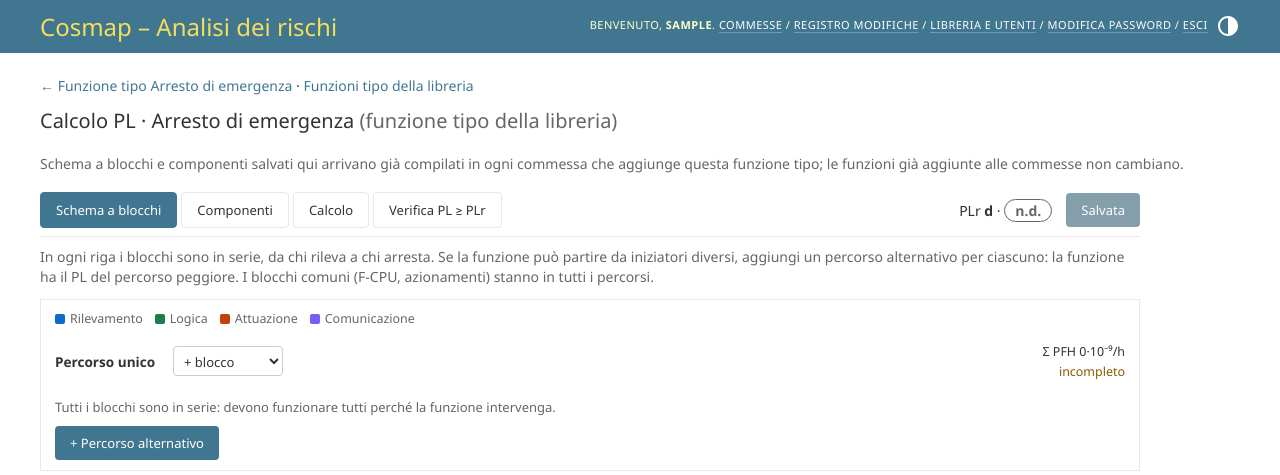
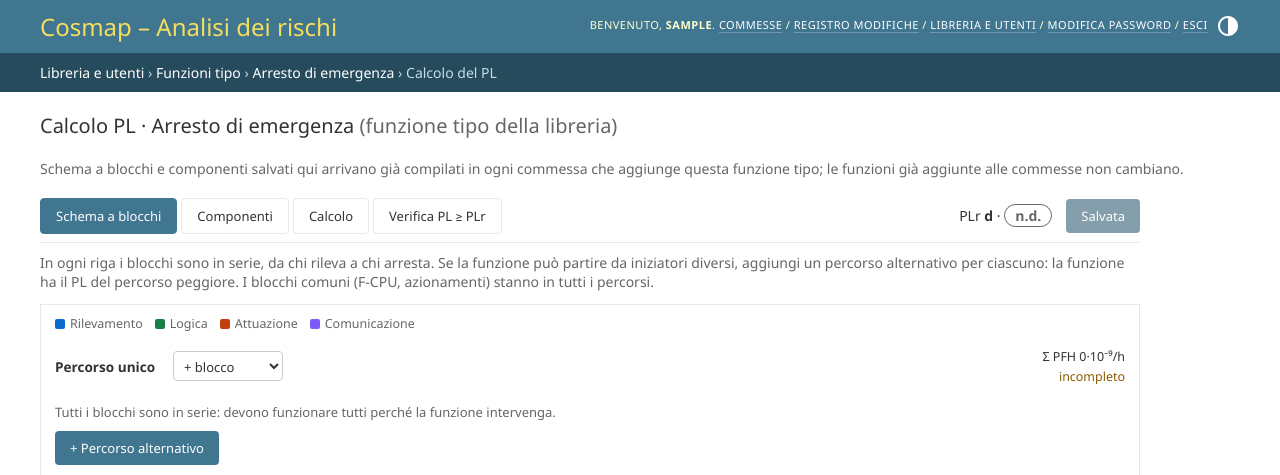
Before and after one commit to MrRight-1973/cosmap-analisi-rischi, a Django app: page /funzioni-tipo/1/calcolo/ in a window 1280 px wide. Shown: the top 475 px of the page. Run offline with Django 5.2, Linux system fonts and the light colour scheme; the visitor is signed in with stand-in values (Sample User, id 1); data comes from the database, SQL or seed files in the repository; data that the repository does not hold is empty.

Commit message:
Percorso della pagina nella fascia blu scura anche nelle pagine delle commesse
Co-Authored-By: Claude Opus 5.5 (1M context) <noreply@anthropic.com>
Claude-Session: https://claude.ai/code/session_01MvMS9hCRebf92ngdXubAAu

```diff
--- /dev/null
+++ b/rischi/templates/rischi/_percorso_commessa.html
@@ -0,0 +1 @@
+{% comment %}Voce del percorso per la commessa della revisione r.{% endcomment %} &rsaquo; <a href="{% url 'analisi_revisione' r.analisi_id r.numero %}{{ ancora }}">Commessa {{ r.analisi.macchina.commessa.numero }} · rev. {{ r.numero }}</a>
--- a/rischi/templates/rischi/analisi.html
+++ b/rischi/templates/rischi/analisi.html
@@ -1,6 +1,7 @@
 {% extends "rischi/base.html" %}
 {% load rischi_extra %}
 {% block titolo %}{{ analisi.macchina.commessa.numero }} rev. {{ revisione.numero }}{% endblock %}
+{% block percorso %} &rsaquo; Commessa {{ analisi.macchina.commessa.numero }} · rev. {{ revisione.numero }}{% endblock %}
 {% block contenuto %}
 {% with m=analisi.macchina c=analisi.macchina.commessa %}
 <div class="intestazione">
--- a/rischi/templates/rischi/applicabilita.html
+++ b/rischi/templates/rischi/applicabilita.html
@@ -1,7 +1,7 @@
 {% extends "rischi/base.html" %}
 {% block titolo %}Applicabilità requisiti{% endblock %}
+{% block percorso %}{% include "rischi/_percorso_commessa.html" with r=revisione %} &rsaquo; Applicabilità dei requisiti{% endblock %}
 {% block contenuto %}
-<p><a href="{% url 'analisi' revisione.analisi_id %}">← Commessa {{ revisione.analisi.macchina.commessa.numero }}, revisione {{ revisione.numero }}</a></p>
 <h1>Applicabilità dei requisiti</h1>
 <p class="sotto">Ogni requisito deve avere almeno una scheda oppure essere segnato come non applicabile con la motivazione.</p>
 <form method="post">{% csrf_token %}
--- a/rischi/templates/rischi/base.html
+++ b/rischi/templates/rischi/base.html
@@ -11,5 +11,9 @@
 </div>
 {% endif %}
 {% endblock %}
-{% block nav-breadcrumbs %}{% endblock %}
+{% comment %}Percorso della pagina nella fascia blu scura sotto il titolo, come nella libreria: ogni voce
+riporta indietro, l'ultima è la pagina aperta. Le pagine aggiungono le loro voci nel blocco "percorso".{% endcomment %}
+{% block nav-breadcrumbs %}{% if user.is_authenticated %}
+<nav aria-label="Percorso"><div class="breadcrumbs">{% block percorso_radice %}<a href="{% url 'elenco_commesse' %}">Commesse</a>{% endblock %}{% block percorso %}{% endblock %}</div></nav>
+{% endif %}{% endblock %}
 {% block content %}{% block contenuto %}{% endblock %}{% endblock %}
--- a/rischi/templates/rischi/elenco_commesse.html
+++ b/rischi/templates/rischi/elenco_commesse.html
@@ -1,5 +1,6 @@
 {% extends "rischi/base.html" %}
 {% block titolo %}Commesse{% endblock %}
+{% block percorso_radice %}Commesse{% endblock %}
 {% block contenuto %}
 <div class="intestazione">
   <h1>Commesse</h1>
--- a/rischi/templates/rischi/funzione.html
+++ b/rischi/templates/rischi/funzione.html
@@ -2,8 +2,8 @@
 {% load rischi_extra static %}
 {% block extrahead %}{{ block.super }}<script src="{% static 'rischi/grafo.js' %}" defer></script>{% endblock %}
 {% block titolo %}{{ funzione.nome|default:"Nuova funzione di sicurezza" }}{% endblock %}
+{% block percorso %}{% include "rischi/_percorso_commessa.html" with r=revisione ancora="#funzioni" %} &rsaquo; {% if funzione.pk %}Funzione «{{ funzione.nome }}»{% else %}Nuova funzione{% endif %}{% endblock %}
 {% block contenuto %}
-<p><a href="{% url 'analisi' revisione.analisi_id %}#funzioni">← Commessa {{ revisione.analisi.macchina.commessa.numero }}, revisione {{ revisione.numero }}</a></p>
 <h1>{% if funzione.pk %}Funzione di sicurezza · {{ funzione.nome }}{% else %}Nuova funzione di sicurezza{% endif %}</h1>
 {% if not modificabile %}<div class="messaggio info">Sola lettura: la revisione è {{ revisione.get_stato_display|lower }} o non hai il ruolo di compilatore.</div>{% endif %}
 <p class="comandi-sezioni"><button type="button" data-sezioni="apri">Apri tutte le sezioni</button> <button type="button" data-sezioni="chiudi">Chiudi tutte</button></p>
--- a/rischi/templates/rischi/macchina.html
+++ b/rischi/templates/rischi/macchina.html
@@ -1,7 +1,7 @@
 {% extends "rischi/base.html" %}{% load rischi_extra %}
 {% block titolo %}Macchina {{ macchina }}{% endblock %}
+{% block percorso %}{% if analisi %} &rsaquo; <a href="{% url 'analisi' analisi.pk %}">Commessa {{ macchina.commessa.numero }}</a>{% endif %} &rsaquo; Dati della macchina{% endblock %}
 {% block contenuto %}
-{% if analisi %}<p><a href="{% url 'analisi' analisi.pk %}">← Commessa {{ macchina.commessa.numero }}</a></p>{% endif %}
 <h1>Dati della macchina</h1>
 <p class="sotto">I dati della macchina compaiono nella dichiarazione UE di conformità; i moduli decidono quali schede della libreria entrano nell'analisi.</p>
 {% if not modificabile %}<div class="messaggio info">Sola lettura: si modificano solo con una revisione in bozza e il ruolo di compilatore.</div>{% endif %}
--- a/rischi/templates/rischi/nuova_commessa.html
+++ b/rischi/templates/rischi/nuova_commessa.html
@@ -1,5 +1,6 @@
 {% extends "rischi/base.html" %}
 {% block titolo %}Nuova commessa{% endblock %}
+{% block percorso %} &rsaquo; Nuova commessa{% endblock %}
 {% block contenuto %}
 <h1>Nuova commessa</h1>
 <form method="post" class="modulo">{% csrf_token %}
--- a/rischi/templates/rischi/prove.html
+++ b/rischi/templates/rischi/prove.html
@@ -2,8 +2,8 @@
 {% load static %}
 {% block extrastyle %}{{ block.super }}<link rel="stylesheet" href="{% static 'rischi/safety/valutazione.css' %}">{% endblock %}
 {% block titolo %}Prove · {{ funzione.nome }}{% endblock %}
+{% block percorso %}{% include "rischi/_percorso_commessa.html" with r=revisione ancora="#funzioni" %} &rsaquo; <a href="{% url 'validazione' revisione.pk %}#prove">Validazione</a> &rsaquo; <a href="{% url 'funzione' funzione.pk %}">Funzione «{{ funzione.nome }}»</a> &rsaquo; Prove di validazione{% endblock %}
 {% block contenuto %}
-<p><a href="{% url 'validazione' revisione.pk %}#prove">← Validazione, commessa {{ revisione.analisi.macchina.commessa.numero }} rev. {{ revisione.numero }}</a> · <a href="{% url 'funzione' funzione.pk %}">Funzione {{ funzione.nome }}</a></p>
 <h1>Prove di validazione · {{ funzione.nome }}</h1>
 <p class="sotto">EN ISO 13849-2. Le prove standard si ricavano dallo schema a blocchi del <a href="{% url 'valutazione_funzione' funzione.pk %}">calcolo del PL</a>: una prova funzionale per percorso, tempo di risposta, reset, poi guasti e cortocircuiti per i blocchi in categoria 2, 3 e 4 e il controllo dei parametri per quelli con PFH da certificato. La funzione è validata quando ogni prova applicabile è OK.</p>
 {% if not modificabile %}<div class="messaggio info">Sola lettura: la validazione è {% if validazione.pk %}{{ validazione.get_stato_display|lower }}{% else %}da compilare{% endif %}{% if validazione.pk and validazione.superata %} in una revisione superata{% endif %} o non hai il ruolo di compilatore.</div>{% endif %}
--- a/rischi/templates/rischi/registro.html
+++ b/rischi/templates/rischi/registro.html
@@ -1,5 +1,6 @@
 {% extends "rischi/base.html" %}
 {% block titolo %}Registro modifiche{% endblock %}
+{% block percorso_radice %}Registro modifiche{% endblock %}
 {% block contenuto %}
 <h1>Registro modifiche</h1>
 <p class="sotto">Ultime 300 modifiche. Il registro non si può modificare né cancellare.</p>
--- a/rischi/templates/rischi/scheda.html
+++ b/rischi/templates/rischi/scheda.html
@@ -2,8 +2,8 @@
 {% load rischi_extra static %}
 {% block extrahead %}{{ block.super }}<script src="{% static 'rischi/scheda.js' %}" defer></script>{% endblock %}
 {% block titolo %}Scheda {{ scheda.codice|default:"nuova" }}{% endblock %}
+{% block percorso %}{% include "rischi/_percorso_commessa.html" with r=revisione %} &rsaquo; Scheda {{ scheda.codice|default:"nuova" }}{% endblock %}
 {% block contenuto %}
-<p><a href="{% url 'analisi' revisione.analisi_id %}">← Commessa {{ revisione.analisi.macchina.commessa.numero }}, revisione {{ revisione.numero }}</a></p>
 <h1>Scheda {{ scheda.codice|default:"nuova" }}{% if scheda.pk %} · {{ scheda.requisito.codice }} {{ scheda.requisito.titolo }}{% endif %}</h1>
 {% if not modificabile %}<div class="messaggio info">Sola lettura: la revisione è {{ revisione.get_stato_display|lower }} o non hai il ruolo di compilatore.</div>{% endif %}
 <form method="post" class="modulo" id="form-scheda">{% csrf_token %}
--- a/rischi/templates/rischi/validazione.html
+++ b/rischi/templates/rischi/validazione.html
@@ -2,9 +2,9 @@
 {% load static %}
 {% block extrastyle %}{{ block.super }}<link rel="stylesheet" href="{% static 'rischi/safety/valutazione.css' %}">{% endblock %}
 {% block titolo %}Validazione · {{ analisi.macchina.commessa.numero }} rev. {{ revisione.numero }}{% endblock %}
+{% block percorso %}{% include "rischi/_percorso_commessa.html" with r=revisione ancora="#funzioni" %} &rsaquo; Validazione delle funzioni di sicurezza{% endblock %}
 {% block contenuto %}
 {% with c=analisi.macchina.commessa v=validazione %}
-<p><a href="{% url 'analisi_revisione' analisi.pk revisione.numero %}#funzioni">← Commessa {{ c.numero }}, revisione {{ revisione.numero }}</a></p>
 <div class="intestazione">
   <div>
     <h1>Validazione delle funzioni di sicurezza</h1>
--- a/rischi/templates/rischi/valutazione.html
+++ b/rischi/templates/rischi/valutazione.html
@@ -2,15 +2,15 @@
 {% load static %}
 {% block extrastyle %}{{ block.super }}<link rel="stylesheet" href="{% static 'rischi/safety/valutazione.css' %}">{% endblock %}
 {% block titolo %}Calcolo PL · {{ funzione.nome }}{% endblock %}
+{% block percorso_radice %}{% if tipo %}<a href="{% url 'admin:index' %}">Libreria e utenti</a> &rsaquo; <a href="{% url 'admin:rischi_funzionetipo_changelist' %}">Funzioni tipo</a> &rsaquo; <a href="{% url 'admin:rischi_funzionetipo_change' tipo.pk %}">{{ tipo.nome }}</a>{% else %}{{ block.super }}{% endif %}{% endblock %}
+{% block percorso %}{% if not tipo %}{% include "rischi/_percorso_commessa.html" with r=revisione ancora="#funzioni" %} &rsaquo; <a href="{% url 'funzione' funzione.pk %}">Funzione «{{ funzione.nome }}»</a>{% endif %} &rsaquo; Calcolo del PL{% endblock %}
 {% block contenuto %}
 {% if tipo %}
-<p><a href="{% url 'admin:rischi_funzionetipo_change' tipo.pk %}">← Funzione tipo {{ tipo.nome }}</a> · <a href="{% url 'admin:rischi_funzionetipo_changelist' %}">Funzioni tipo della libreria</a></p>
 <h1>Calcolo PL · {{ tipo.nome }} <span class="sotto">(funzione tipo della libreria)</span></h1>
 {% if not modificabile %}<div class="messaggio info">Sola lettura: serve il permesso di modificare le funzioni tipo.</div>{% endif %}
 {% if not tipo.plr %}<div class="messaggio warning">PLr non definito: scegli S, F e P nella <a href="{% url 'admin:rischi_funzionetipo_change' tipo.pk %}">funzione tipo</a>.</div>{% endif %}
 <p class="sotto">Schema a blocchi e componenti salvati qui arrivano già compilati in ogni commessa che aggiunge questa funzione tipo; le funzioni già aggiunte alle commesse non cambiano.</p>
 {% else %}
-<p><a href="{% url 'funzione' funzione.pk %}">← Funzione {{ funzione.nome }}</a> · <a href="{% url 'analisi' revisione.analisi_id %}#funzioni">Commessa {{ revisione.analisi.macchina.commessa.numero }}, revisione {{ revisione.numero }}</a></p>
 <h1>Calcolo PL · {{ funzione.nome }}</h1>
 {% if not modificabile %}<div class="messaggio info">Sola lettura: la revisione è {{ revisione.get_stato_display|lower }} o non hai il ruolo di compilatore.</div>{% endif %}
 {% if not funzione.plr %}<div class="messaggio warning">PLr non definito: scegli S, F e P nella <a href="{% url 'funzione' funzione.pk %}">pagina della funzione</a>.</div>{% endif %}
--- a/rischi/templates/rischi/verifica_elettrica.html
+++ b/rischi/templates/rischi/verifica_elettrica.html
@@ -2,9 +2,9 @@
 {% load static %}
 {% block extrastyle %}{{ block.super }}<link rel="stylesheet" href="{% static 'rischi/safety/valutazione.css' %}">{% endblock %}
 {% block titolo %}Verifiche elettriche · {{ verifica.quadro }}{% endblock %}
+{% block percorso %}{% include "rischi/_percorso_commessa.html" with r=revisione ancora="#verifiche-elettriche" %} &rsaquo; Verifiche elettriche · {{ verifica.quadro }}{% endblock %}
 {% block contenuto %}
 {% with c=analisi.macchina.commessa v=verifica %}
-<p><a href="{% url 'analisi_revisione' analisi.pk revisione.numero %}#verifiche-elettriche">← Commessa {{ c.numero }}, revisione {{ revisione.numero }}</a></p>
 <div class="intestazione">
   <div>
     <h1>Verifiche elettriche · {{ v.quadro }}</h1>
```
